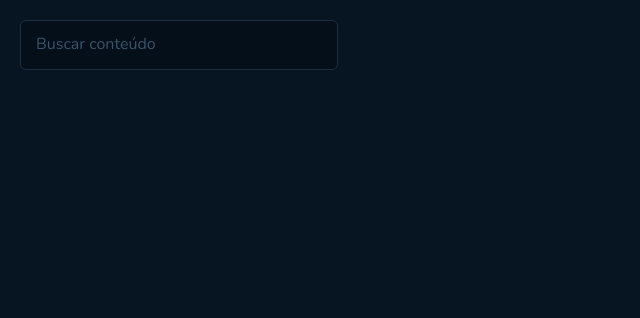
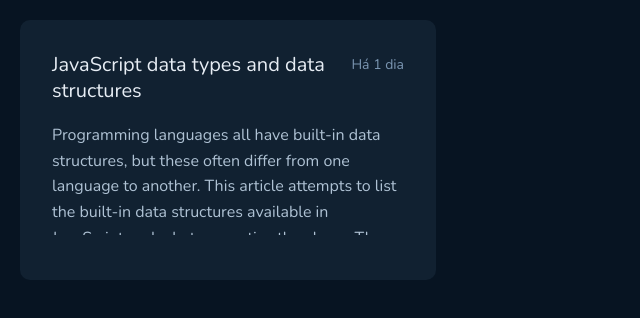
Before and after one commit to adonisamarante/github-blog-dsf, a React (Vite) app: page / in a window 1280 px wide. Shown: the top 318 px of the page, without its empty margins (0-640 px from the left). Built offline with nearby package versions, Linux system fonts and the light colour scheme.

Commit message:
feat: card component

```diff
--- a/src/App.tsx
+++ b/src/App.tsx
@@ -1,7 +1,7 @@
 import { ThemeProvider } from 'styled-components'
 import { defaultTheme } from './styles/themes/default'
 import { GlobalStyle } from './styles/global'
-import { Input } from './components'
+import { Card } from './components'
 
 function App() {
   return (
@@ -9,7 +9,7 @@
       <GlobalStyle />
 
       <div style={{ padding: '20px' }}>
-        <Input />
+        <Card />
       </div>
     </ThemeProvider>
   )
--- /dev/null
+++ b/src/components/Card/index.tsx
@@ -0,0 +1,25 @@
+import { Container, DescriptionWrapper, TitleWrapper } from './styles'
+
+export function Card() {
+  return (
+    <Container>
+      <TitleWrapper>
+        <p>JavaScript data types and data structures</p>
+        <p>Há 1 dia</p>
+      </TitleWrapper>
+
+      <DescriptionWrapper>
+        Programming languages all have built-in data structures, but these often
+        differ from one language to another. This article attempts to list the
+        built-in data structures available in JavaScript and what properties
+        they have. These can be used to build other data structures. Wherever
+        possible, comparisons with other languages are drawn. Dynamic typing
+        JavaScript is a loosely typed and dynamic language. Variables in
+        JavaScript are not directly associated with any particular value type,
+        and any variable can be assigned (and re-assigned) values of all types:
+        let foo = 42; // foo is now a number foo = &apos;bar&apos;; // foo is
+        now a string foo = true; // foo is now a boolean
+      </DescriptionWrapper>
+    </Container>
+  )
+}
--- /dev/null
+++ b/src/components/Card/styles.ts
@@ -0,0 +1,46 @@
+import styled from 'styled-components'
+
+export const Container = styled.div`
+  width: 26rem;
+  height: 16.25rem;
+
+  background-color: ${(props) => props.theme['base-post']};
+  padding: 2rem;
+  border-radius: 10px;
+
+  display: flex;
+  flex-direction: column;
+  gap: 1.25rem;
+
+  &:hover {
+    cursor: pointer;
+    padding: calc(2rem - 2px);
+    border: 2px solid ${(props) => props.theme['base-label']};
+  }
+`
+
+export const TitleWrapper = styled.div`
+  max-height: 4rem;
+
+  display: flex;
+  justify-content: space-between;
+  gap: 1rem;
+
+  :first-child {
+    flex: 1;
+    flex-wrap: wrap;
+    font-size: 1.25rem;
+    color: ${(props) => props.theme['base-title']};
+  }
+
+  :last-child {
+    font-size: 0.875rem;
+    color: ${(props) => props.theme['base-span']};
+  }
+`
+
+export const DescriptionWrapper = styled.span`
+  max-height: 7rem;
+  overflow: hidden;
+  flex-wrap: wrap;
+`
--- a/src/components/index.ts
+++ b/src/components/index.ts
@@ -1,2 +1,3 @@
 export * from './Link'
 export * from './Input'
+export * from './Card'
```
